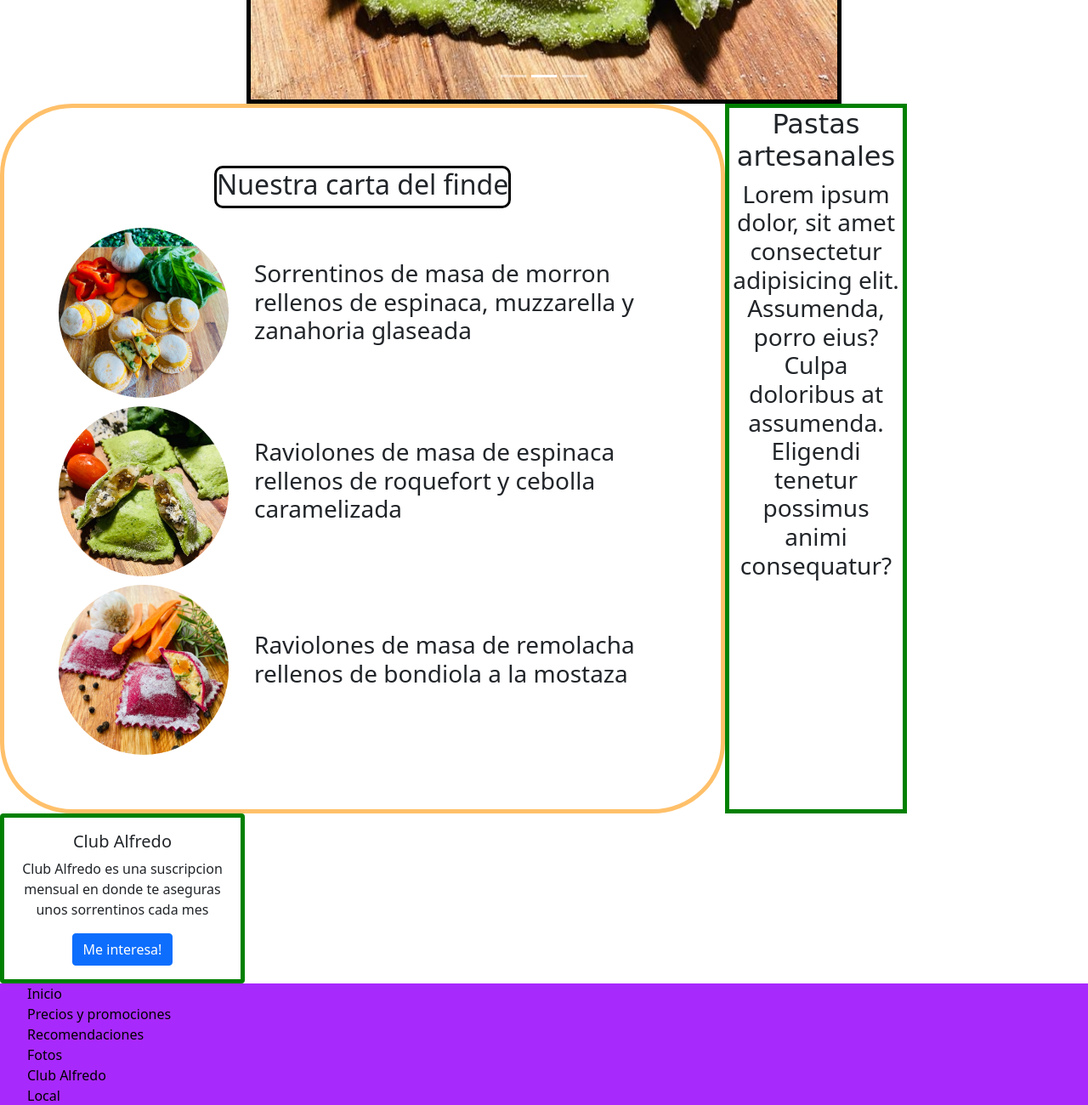
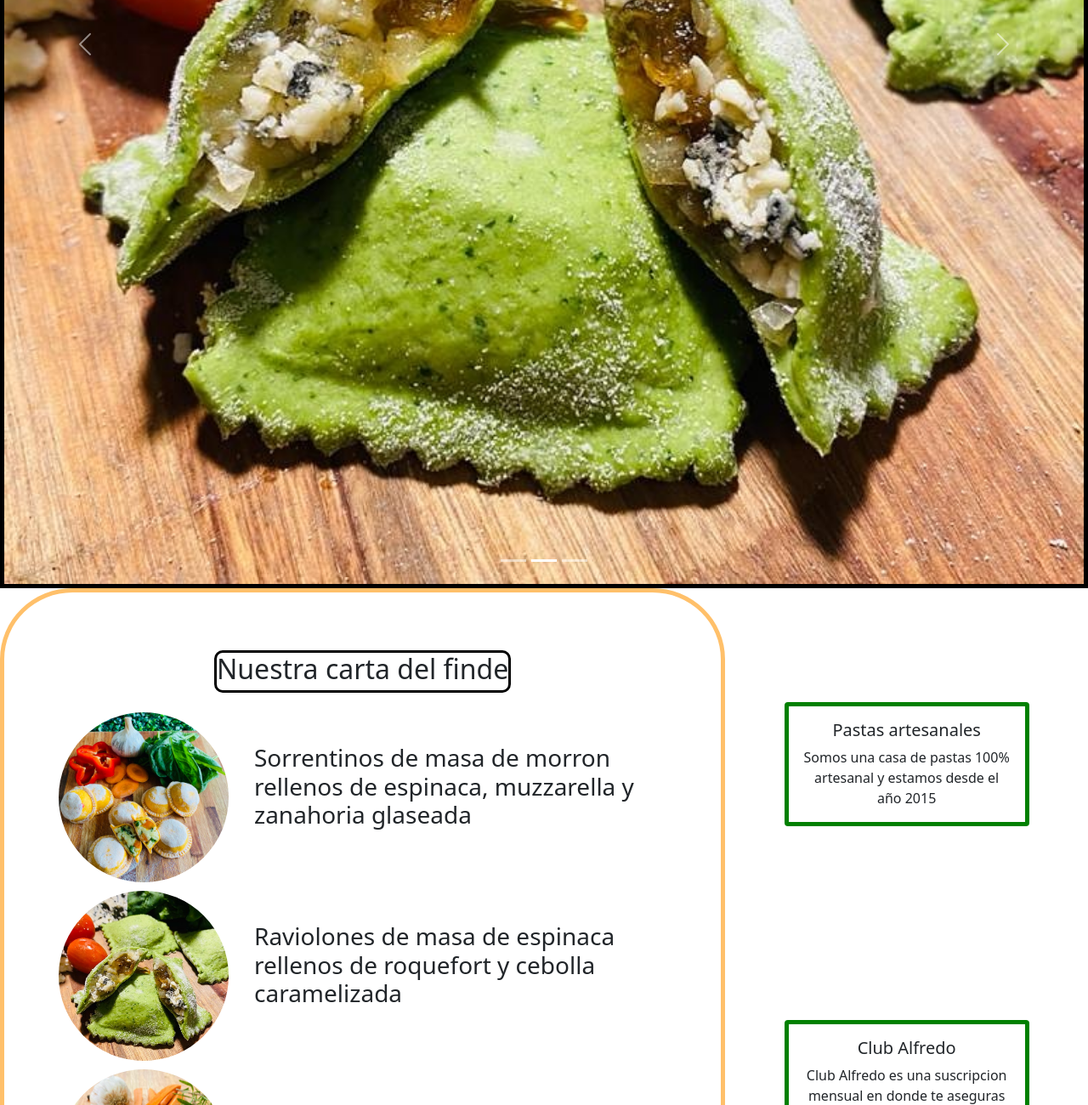
Before and after one commit to ramirolp22/Pagina-Alfredo, a website: page index.html in a window 1280 px wide. Shown: the part 740-2040 px from the top of the page at 85% size. Drawn offline with nearby package versions, Linux system fonts and the light colour scheme; a web font is replaced by a local one.

Commit message:
Version 0

```diff
--- a/index.html
+++ b/index.html
@@ -69,13 +69,13 @@
           </div>
           <div class="carousel-inner">
             <div class="carousel-item active">
-              <img src="imagenes/imagenGrandeIndex.jpeg" class="d-block w-100" alt="..." height="700px">
+              <img src="imagenes/imagenGrandeIndex.jpeg" class="d-block w-100" alt="..." >
             </div>
             <div class="carousel-item">
-              <img src="imagenes/imagenRVAlfredo.jpeg" class="d-block w-100" alt="..." height="700px">
+              <img src="imagenes/imagenRVAlfredo.jpeg" class="d-block w-100" alt="..." >
             </div>
             <div class="carousel-item">
-              <img src="imagenes/imagenSAlfredo.jpeg" class="d-block w-100" alt="..." height="700px">
+              <img src="imagenes/imagenSAlfredo.jpeg" class="d-block w-100" alt="..." >
             </div>
           </div>
           <button class="carousel-control-prev" type="button" data-bs-target="#carouselExampleIndicators" data-bs-slide="prev">
@@ -89,24 +89,23 @@
         </div>
       </div>
 <!--Importtes y carta--------------------------------------------------------------->
-    <!--div class="indexGrid"-->
     <div class="row">
-      <div class="importante1 col-sm-12 col-md-6 col-lg-2 order-last">
-          <h2 class="importante1__titulo">Pastas artesanales</h2>
-          <h3><p>Lorem ipsum dolor, sit amet consectetur adipisicing elit. Assumenda, porro eius? Culpa doloribus at assumenda. Eligendi tenetur possimus animi consequatur?</p></h3>
+      <div class="col-sm-12 col-md-12 col-lg-4 order-sm-firs divImportante my-3 flex-md-row justify-content-around flex-lg-column order-lg-last">
+          <div class="card importante my-2" style="width: 18rem;">
+            <div class="card-body">
+              <h5 class="card-title">Pastas artesanales</h5>
+              <p class="card-text">Somos una casa de pastas 100% artesanal y estamos desde el año 2015</p>
             </div>
-      <div class="card col-sm-12 col-md-6 col-lg-2 order-last importante2" style="width: 18rem;">
+          </div>
+          <div class="card importante" style="width: 18rem;">
             <div class="card-body">
               <h5 class="card-title">Club Alfredo</h5>
               <p class="card-text">Club Alfredo es una suscripcion mensual en donde te aseguras unos sorrentinos cada mes</p>
               <a href="./Pages/clubAlfredo.html" class="btn btn-primary">Me interesa!</a>
             </div>
           </div>
-      <!--div class="importante2 col-sm-12 col-md-6 col-lg-2 order-last">
-          <h2 class="importante2__titulo">Club Alfredo</h2>
-          <h3><p>Club Alfredo es una suscripcion mensual en donde te aseguras unos sorrentinos cada mes, para mas info</p></h3>
-      </div-->
-      <div class="carta col-sm-12 col-md-12 col-lg-8">
+      </div>
+      <div class="carta col-sm-12 col-md-12 col-lg-8 ">
             <h2 class="carta__titulo">Nuestra carta del finde</h2>
                 <img class="carta__img1 rounded-circle" src="imagenes/imagenSAlfredo.jpeg" alt="Foto masa morron" data-aos="fade-right">
                 <img class="carta__img2 rounded-circle" src="imagenes/imagenRVAlfredo.jpeg" alt="Foto masa espinaca" data-aos="fade-right">
--- a/scss/paginas/_global.scss
+++ b/scss/paginas/_global.scss
@@ -39,9 +39,7 @@ nav ul li ul li:hover{
     right: 0px;
     bottom: 0px;
 }
-li{
-    list-style: none;
-}
+
 footer{
     background-color: rgb(168, 41, 252);
 }
--- a/scss/paginas/_index.scss
+++ b/scss/paginas/_index.scss
@@ -16,19 +16,18 @@
 .encabezado__img{
     width: 85px;
 }
-.importante1{
-    grid-area: importante;
+.divImportante{
+    display: flex;
+    flex-direction: column;
+    align-items: center;
+}
+.importante{
     border: 5px solid green;
     text-align: center;
 }
 .importante1__titulo{
     font-size: 2rem;
     font-family: 'Festive', cursive;
-}
-.importante2{
-    grid-area: importante2;
-    border: 5px solid green;
-    text-align: center;
 }
 .importante2__titulo{
     font-size: 2rem;
@@ -115,7 +114,7 @@
     @include dimension(200px,200px )
 }
 .carrusel{
-    width: 700px;
+
     margin: auto;
 }
 .carrusel__borde{
--- a/scss/paginas/_recomendaciones.scss
+++ b/scss/paginas/_recomendaciones.scss
@@ -37,6 +37,3 @@ ol li{
 .recomendaciones__lista{
     list-style-image: url("../imagenes/logoSorrentino.jpg");
 }
-.margenTituloRecomendaciones{
-    margin: 50px 0;
-}
```
Also changed, not shown: Pages/recomendaciones.html (+6 -2 lines), css/estilo2.css. Lines whose indentation alone changed are shown as unchanged.
